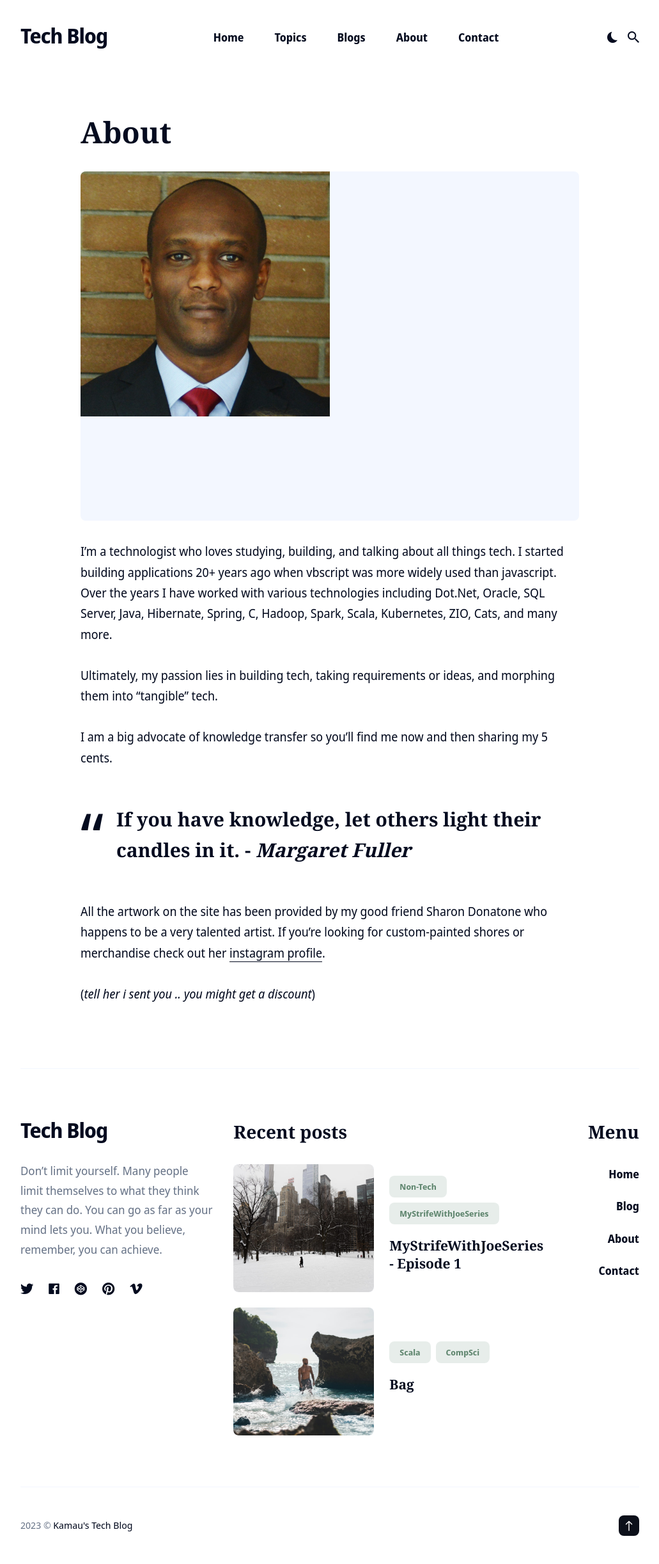
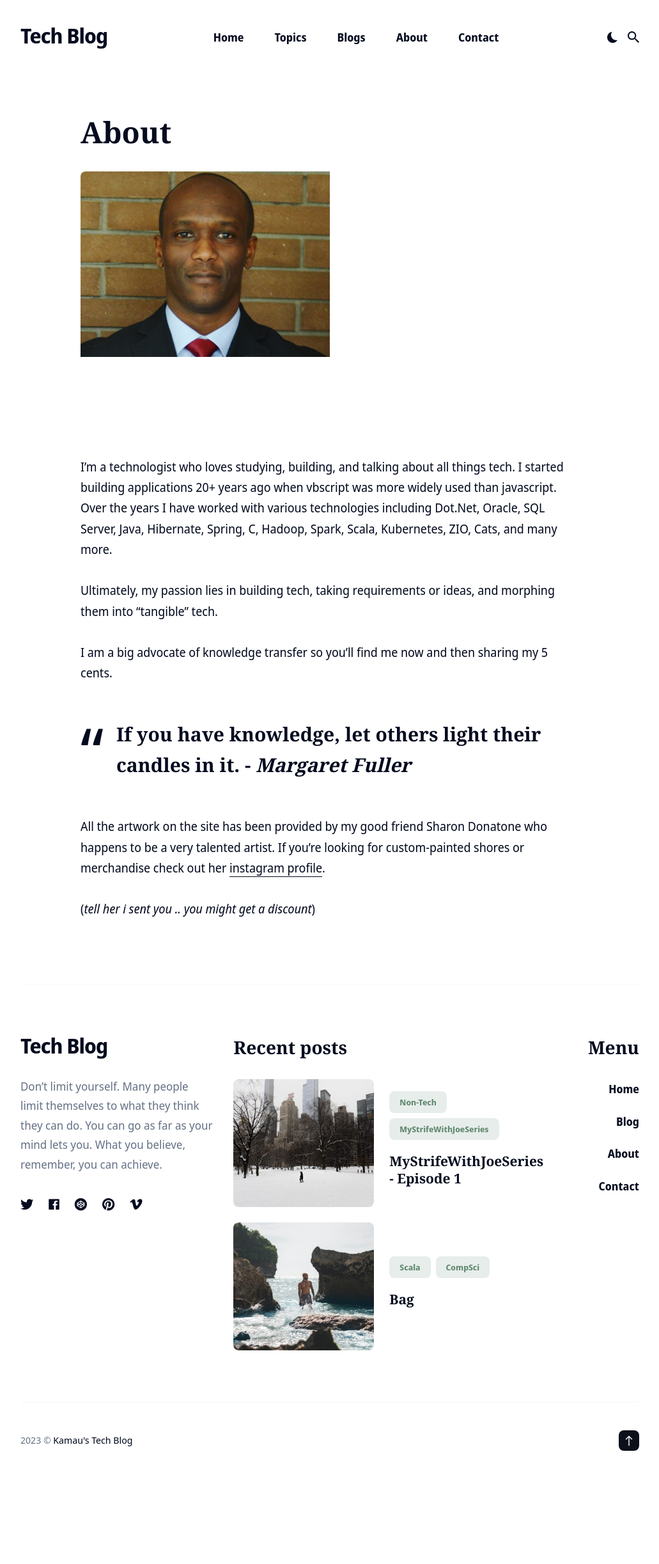
Before and after one commit to skmuiruri/skmuiruri.github.io, a Jekyll site: the page built from _pages/about.md, in a window 1280 px wide. Shown: the whole page at 64% size, without its empty margins (124-1155 px from the left). Built offline with Jekyll 4.4.1, drawn with Linux system fonts in a browser that asks for light colours; nearby versions of some CDN libraries; after the commit the page ends 2312 px from its top, so only the background shows below that.

Commit message:
modify the about page image

```diff
--- a/_sass/4-layouts/_post.scss
+++ b/_sass/4-layouts/_post.scss
@@ -130,11 +130,11 @@
 .page-image {
   position: relative;
   transform: translate(0);
-  padding-top: 70%;
+  padding-top: 53%;
   min-height: 280px;
   border-radius: 8px;
   overflow: hidden;
-  background: var(--background-alt-color);
+  // background: var(--background-alt-color);
 
   img {
     position: absolute;
```
